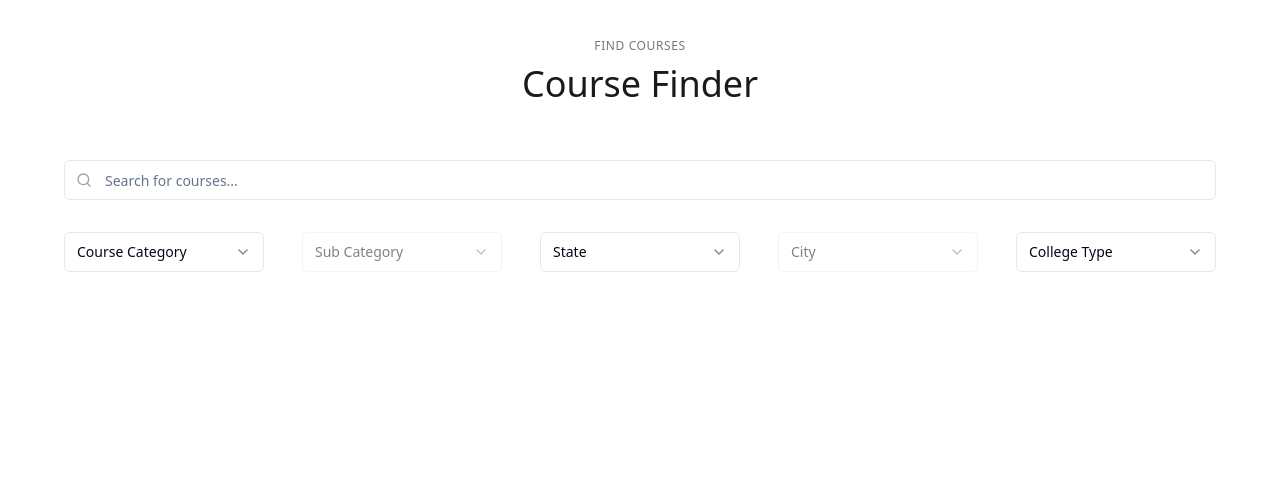
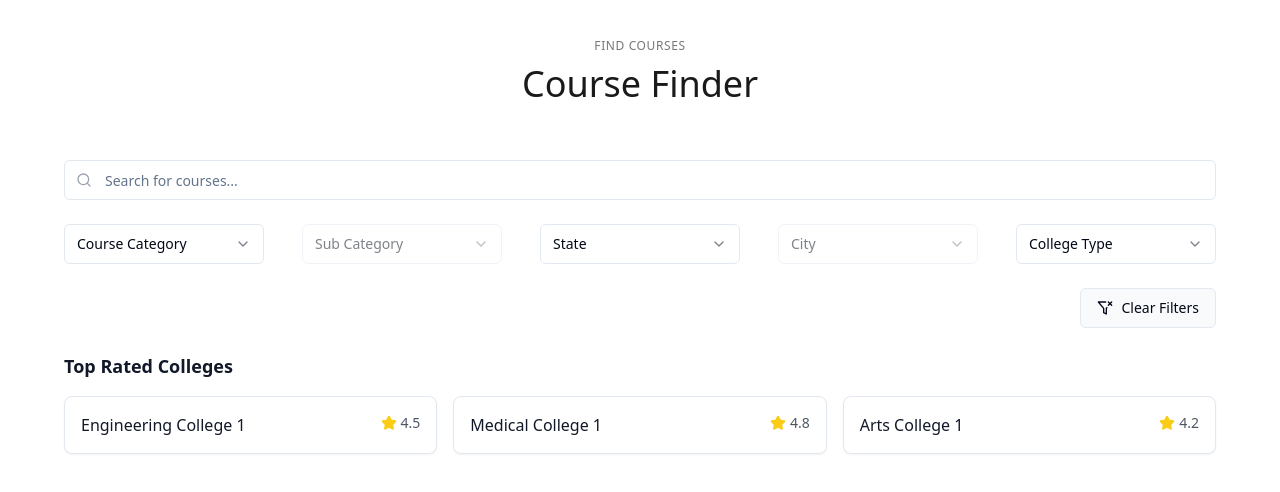
Before and after one commit to ankitsoniblogger/modern-filter-layout, a React (Vite) app: page / in a window 1280 px wide. Shown: the top 492 px of the page. Built offline with nearby package versions, Linux system fonts and the light colour scheme.

Commit message:
Add filter button and rating
Adds a "clear filter" button to the filter section.  Also adds the ability to filter colleges by rating.

```diff
--- a/src/components/FilterSection.tsx
+++ b/src/components/FilterSection.tsx
@@ -8,7 +8,8 @@ import {
   SelectValue,
 } from "@/components/ui/select";
 import { Input } from "@/components/ui/input";
-import { Search } from "lucide-react";
+import { Button } from "@/components/ui/button";
+import { Search, FilterX, Star } from "lucide-react";
 
 const courseCategories = [
   "Engineering",
@@ -69,6 +70,20 @@ const FilterSection = () => {
     setSelectedCity(""); // Reset city when state changes
   };
 
+  const clearAllFilters = () => {
+    setSelectedCategory("");
+    setSelectedSubCategory("");
+    setSelectedState("");
+    setSelectedCity("");
+    setSelectedCollegeType("");
+    setGlobalSearch("");
+    setCategorySearch("");
+    setSubCategorySearch("");
+    setStateSearch("");
+    setCitySearch("");
+    setCollegeTypeSearch("");
+  };
+
   // Filter functions
   const filterItems = (items: string[], searchTerm: string) => {
     return items.filter(item =>
@@ -76,10 +91,26 @@ const FilterSection = () => {
     );
   };
 
+  // Mock college data with ratings
+  const colleges = [
+    { name: "Engineering College 1", rating: 4.5 },
+    { name: "Medical College 1", rating: 4.8 },
+    { name: "Arts College 1", rating: 4.2 },
+  ];
+
+  const renderRating = (rating: number) => {
+    return (
+      <div className="flex items-center gap-1">
+        <Star className="w-4 h-4 text-yellow-400 fill-yellow-400" />
+        <span className="text-sm text-gray-600">{rating.toFixed(1)}</span>
+      </div>
+    );
+  };
+
   return (
     <div className="w-full px-4 py-6 sm:px-6 lg:px-8">
+      <div className="space-y-6">
         {/* Global Course Search */}
-      <div className="mb-8 relative">
         <div className="relative">
           <Input
             type="text"
@@ -89,7 +120,6 @@ const FilterSection = () => {
             className="pl-10 w-full"
           />
           <Search className="absolute left-3 top-1/2 transform -translate-y-1/2 h-4 w-4 text-gray-400" />
-        </div>
         </div>
 
         <div className="flex flex-col sm:flex-row gap-4 justify-between items-start">
@@ -237,6 +267,37 @@ const FilterSection = () => {
             </Select>
           </div>
         </div>
+
+        {/* Clear Filters Button */}
+        <div className="flex justify-end">
+          <Button
+            variant="outline"
+            onClick={clearAllFilters}
+            className="flex items-center gap-2 bg-gray-50 hover:bg-gray-100"
+          >
+            <FilterX className="w-4 h-4" />
+            Clear Filters
+          </Button>
+        </div>
+
+        {/* College Ratings Section */}
+        <div className="mt-8 space-y-4">
+          <h2 className="text-lg font-semibold text-gray-900">Top Rated Colleges</h2>
+          <div className="grid grid-cols-1 sm:grid-cols-2 lg:grid-cols-3 gap-4">
+            {colleges.map((college, index) => (
+              <div
+                key={index}
+                className="p-4 border rounded-lg bg-white shadow-sm hover:shadow-md transition-shadow"
+              >
+                <div className="flex justify-between items-start">
+                  <h3 className="text-base font-medium text-gray-900">{college.name}</h3>
+                  {renderRating(college.rating)}
+                </div>
+              </div>
+            ))}
+          </div>
+        </div>
+      </div>
     </div>
   );
 };
```
Lines whose indentation alone changed are shown as unchanged.
